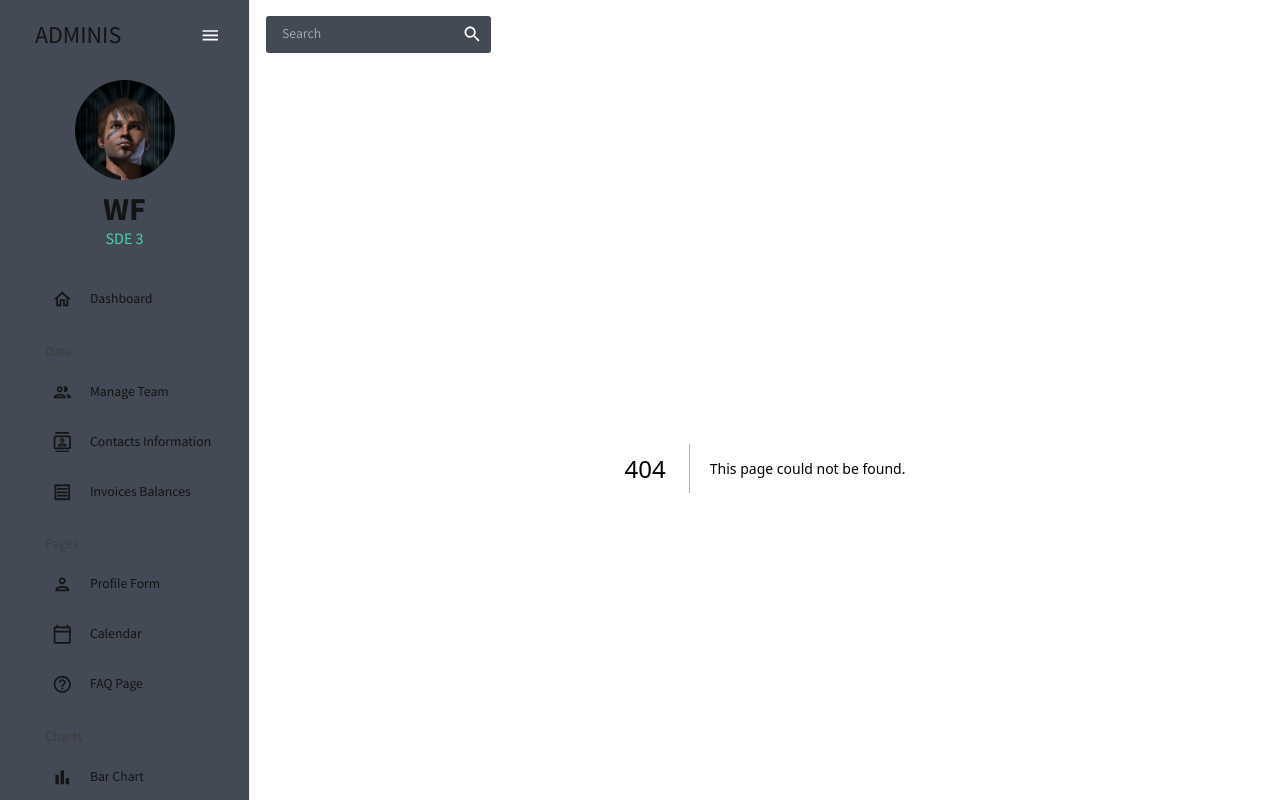
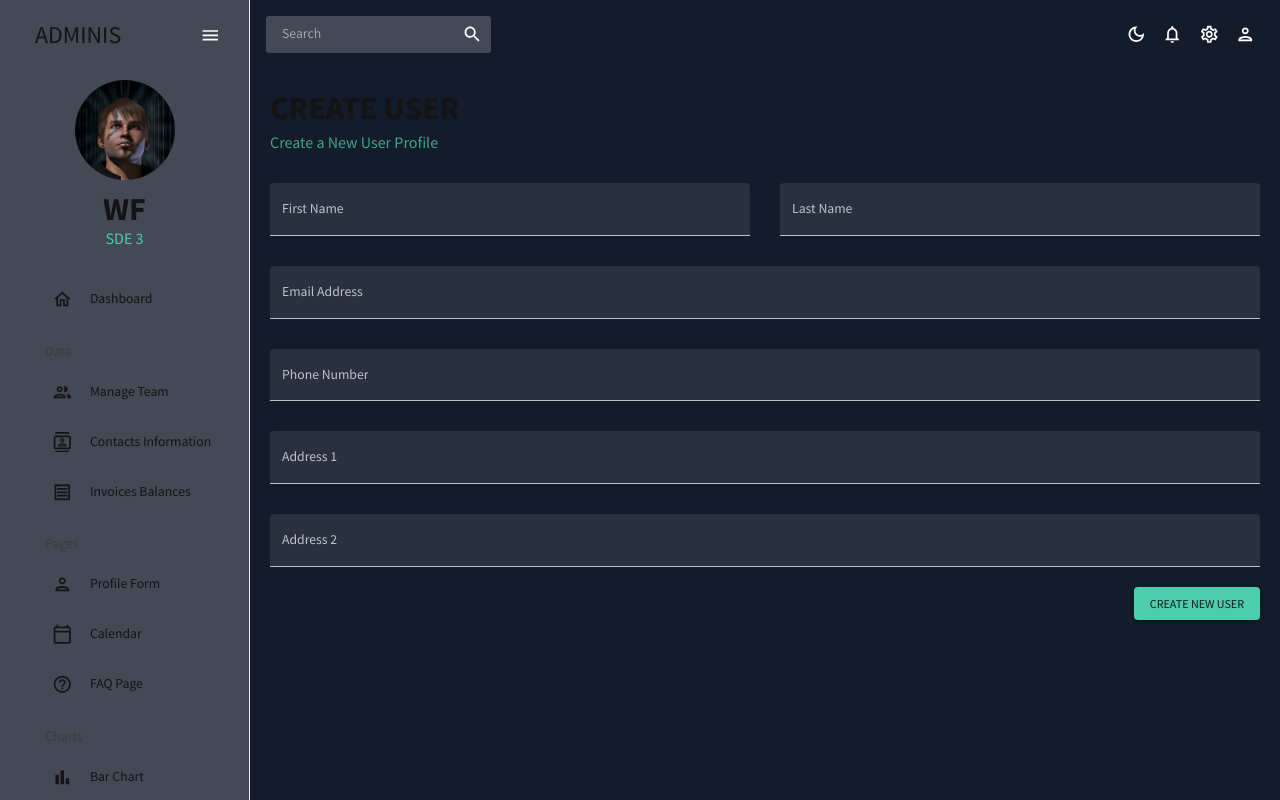
Before and after one commit to fallenreaper/sampleadminconsole, a Next.js app: page /form in a window 1280 px wide. Before the commit this address had no page. Shown: the top 800 px of the page. Built offline with nearby package versions, Linux system fonts and the light colour scheme.

Commit message:
moved the form for referencing as a Page since the Form Object itself is specific and not dynamic.  Handles Error handling and will just dump to console the result if it is successfully validated.

```diff
--- /dev/null
+++ b/pages/form.tsx
@@ -0,0 +1,186 @@
+// ReactHookForm
+//  vs
+// Formic
+
+import { Box, Button, TextField } from "@mui/material";
+import { Formik, FormikProps } from "formik";
+import * as yup from "yup";
+import { useMediaQuery } from "@mui/material";
+import Header from "../components/header";
+
+const phoneRegex =
+  /^((\+[1-9]{1,4}[ -]?)|(\([0-9]{2,3}\)[ -]?)|([0-9]{2,4})[ -]?)*?[0-9]{3,4}[ -]?[0-9]{3,4}$/;
+
+interface MyFormProps {
+  firstName: string,
+  lastName: string,
+  email: string,
+  contact: string,
+  address1: string,
+  address2: string,
+}
+
+const initialValues: MyFormProps = {
+  firstName: "",
+  lastName: "",
+  email: "",
+  contact: "",
+  address1: "",
+  address2: "",
+};
+
+const userSchema = yup.object().shape({
+  firstName: yup.string().required("required"),
+  lastName: yup.string().required("required"),
+  email: yup.string().email("Invalid Email").required("required"),
+  contact: yup
+    .string()
+    .matches(phoneRegex, "Phone number is not Valid.")
+    .required("required"),
+  address1: yup.string().required("required"),
+  address2: yup.string().required("required"),
+});
+
+const Form = () => {
+  const isNonMobile = useMediaQuery("(min-width: 600px)");
+  const handleFormSumbit = (values: any) => {
+    console.log("Values : ", values);
+    console.log("We will conduct Save Action with this data...")
+  };
+  return (
+    <Box m="20px">
+      <Header title="CREATE USER" subtitle="Create a New User Profile" />
+      <Formik
+        onSubmit={handleFormSumbit}
+        initialValues={initialValues}
+        validationSchema={userSchema}
+      >
+        {(data: FormikProps<MyFormProps>) => {
+          const {
+            values,
+            errors,
+            touched,
+            handleSubmit,
+            handleBlur,
+            handleChange,
+          } = data;
+
+          return (
+            <form onSubmit={handleSubmit}>
+              <Box
+                display="grid"
+                gap="30px"
+                gridTemplateColumns="repeat(4, minmax(0, ifr))"
+                sx={{
+                  "& > div": { gridColumn: isNonMobile ? undefined : "span 4" }, // 4 represents entire line since i defined it in the repeat.
+                }}
+              >
+                <TextField
+                  type="text"
+                  variant="filled"
+                  fullWidth
+                  label="First Name"
+                  onBlur={handleBlur}
+                  onChange={handleChange}
+                  name= "firstName"
+                  value={values.firstName}
+                  error={!!touched.firstName && !!errors.firstName}
+                  helperText={touched.firstName && errors.firstName}
+                  sx={{
+                    gridColumn: "span 2"
+                  }}
+                />
+                <TextField
+                  type="text"
+                  fullWidth
+                  variant="filled"
+                  label="Last Name"
+                  onBlur={handleBlur}
+                  onChange={handleChange}
+                  name="lastName"
+                  value={values.lastName}
+                  error={!!touched.lastName && !!errors.lastName}
+                  helperText={touched.lastName && errors.lastName }
+                  sx={{
+                    gridColumn: "span 2"
+                  }}
+                />
+                <TextField
+                  type="text"
+                  fullWidth
+                  variant="filled"
+                  label="Email Address"
+                  onBlur={handleBlur}
+                  onChange={handleChange}
+                  name="email"
+                  value={values.email}
+                  error={!!touched.email && !!errors.email}
+                  helperText={touched.email && errors.email }
+                  sx={{
+                    gridColumn: "span 4"
+                  }}
+                />
+                <TextField
+                  type="text"
+                  fullWidth
+                  variant="filled"
+                  label="Phone Number"
+                  onBlur={handleBlur}
+                  onChange={handleChange}
+                  name="contact"
+                  value={values.contact}
+                  error={!!touched.contact && !!errors.contact}
+                  helperText={touched.contact && errors.contact }
+                  sx={{
+                    gridColumn: "span 4"
+                  }}
+                />
+                <TextField
+                  type="text"
+                  fullWidth
+                  variant="filled"
+                  label="Address 1"
+                  onBlur={handleBlur}
+                  onChange={handleChange}
+                  name="address1"
+                  value={values.address1}
+                  error={!!touched.address1 && !!errors.address1}
+                  helperText={touched.address1 && errors.address1 }
+                  sx={{
+                    gridColumn: "span 4"
+                  }}
+                />
+                <TextField
+                  type="text"
+                  fullWidth
+                  variant="filled"
+                  label="Address 2"
+                  onBlur={handleBlur}
+                  onChange={handleChange}
+                  name="address2"
+                  value={values.address2}
+                  error={!!touched.address2 && !!errors.address2}
+                  helperText={touched.address2 && errors.address2 }
+                  sx={{
+                    gridColumn: "span 4"
+                  }}
+                />
+              </Box>
+              <Box display="flex" justifyContent="end" mt="20px">
+                <Button
+                  type="submit"
+                  variant="contained"
+                  color="secondary"
+                >
+                  Create New User
+                </Button>
+              </Box>
+            </form>
+          );
+        }}
+      </Formik>
+    </Box>
+  );
+};
+
+export default Form;
```
Also changed, not shown: components/form.tsx (deleted, +0 -87 lines).
